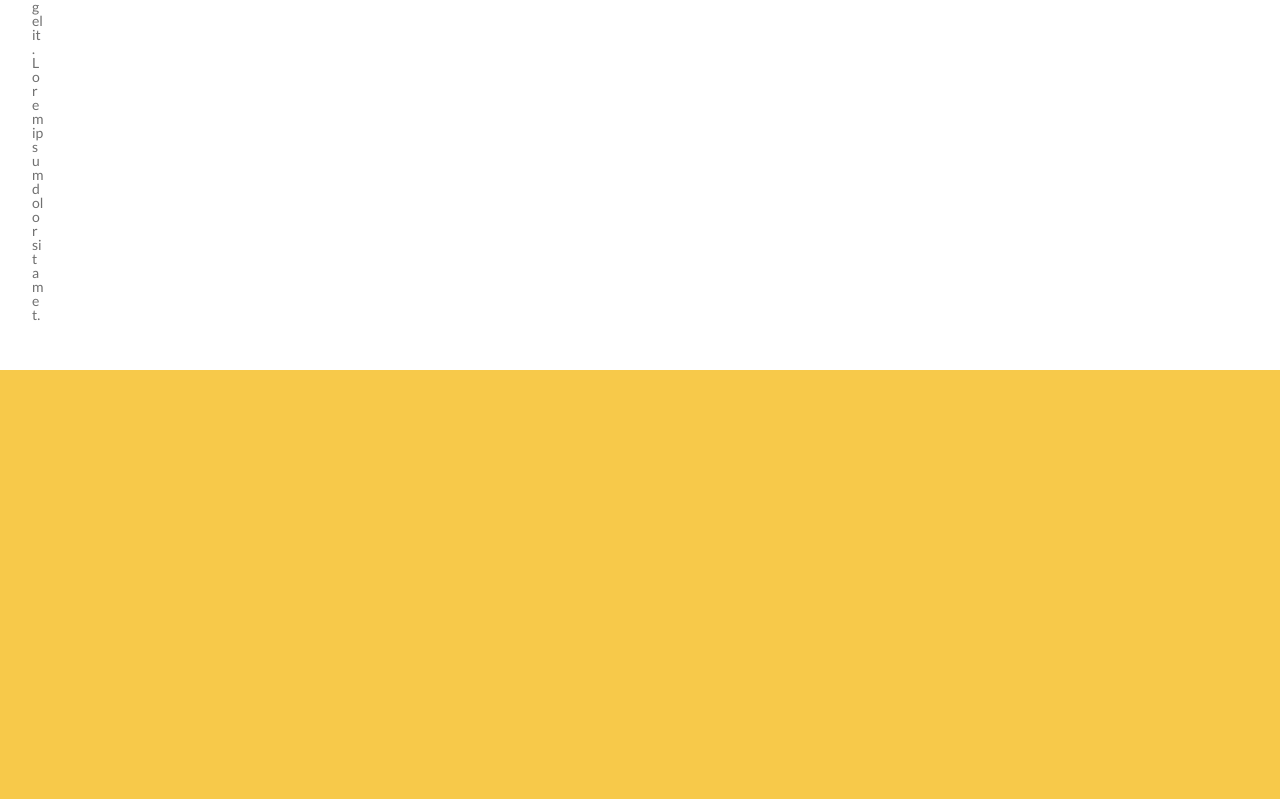
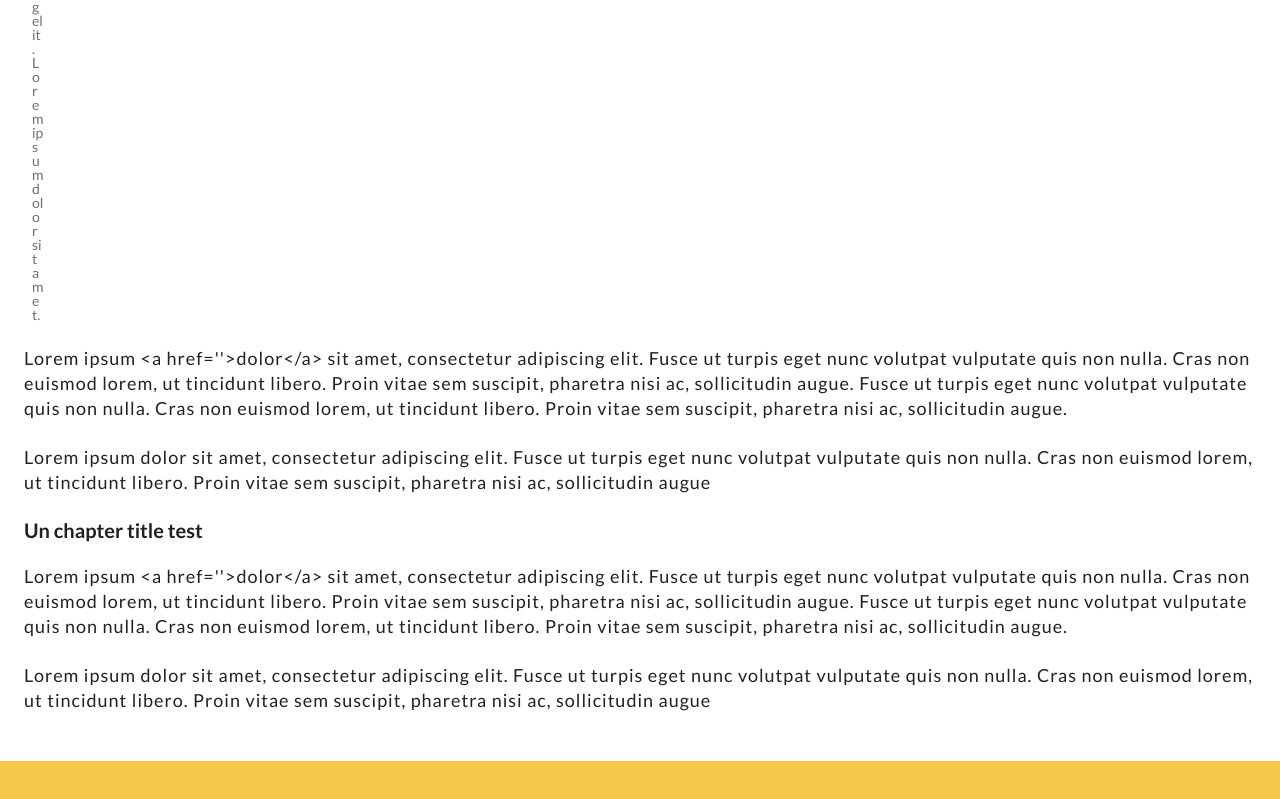
Before and after one commit to emastra/amateka, a React (Vite) app: page /story/1/article/1 in a window 1280 px wide. Shown: the part 2978-3777 px from the top of the page. Before the commit the page ends 3412 px from the top, so only its background shows below. Built offline with nearby package versions, Linux system fonts and the light colour scheme.

Commit message:
SectionTitle

```diff
--- a/src/pages/Article/Article.tsx
+++ b/src/pages/Article/Article.tsx
@@ -6,6 +6,7 @@ import Text from './components/Text';
 import Accordion from './components/Accordion';
 import ChapterTitle from './components/ChapterTitle/ChapterTitle';
 import Image from './components/Image';
+import SectionTitle from './components/SectionTitle/SectionTitle';
 
 const Article = () => {
     const { articleId } = useParams();
@@ -52,6 +53,9 @@ const Article = () => {
                         <ChapterTitle data={chapterTitleData} />
                         <Text data={textData} />
                         <Image data={imageData} />
+                        <Text data={textData} />
+                        <SectionTitle data={chapterTitleData} />
+                        <Text data={textData} />
                     </div>
                 </div>
             </main>
--- /dev/null
+++ b/src/pages/Article/components/SectionTitle/SectionTitle.scss
@@ -0,0 +1,8 @@
+.section-title-container {
+    .section-title {
+        font-family: var(--font-family-paragraph);
+        font-size: 20px;
+        font-weight: 700;
+        margin-bottom: 24px;
+    }
+}
--- /dev/null
+++ b/src/pages/Article/components/SectionTitle/SectionTitle.tsx
@@ -0,0 +1,15 @@
+import './SectionTitle.scss';
+
+const SectionTitle = ({ data }) => {
+    // dove usare h1 e h2?
+    console.log('!!', data);
+    return (
+        <>
+            <div className='section-title-container'>
+                <div className='section-title'>{data}</div>
+            </div>
+        </>
+    );
+};
+
+export default SectionTitle;
--- /dev/null
+++ b/src/pages/Article/components/SectionTitle/index.ts
@@ -0,0 +1 @@
+export { default } from './SectionTitle';
```
